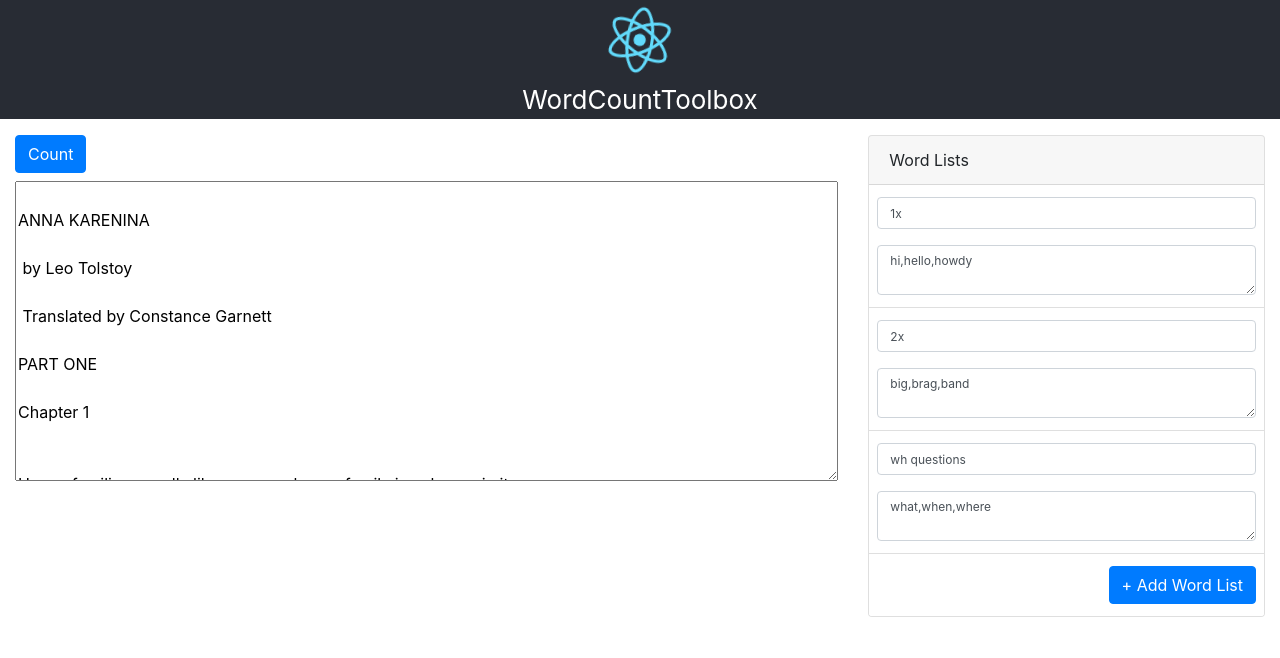
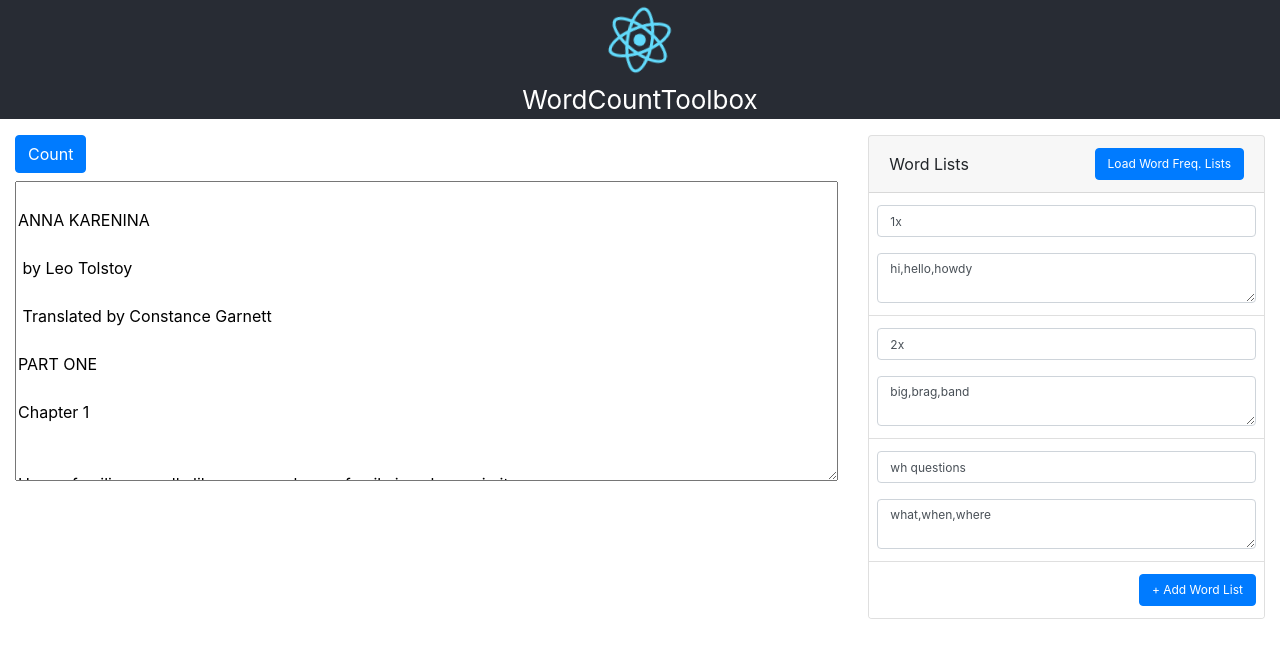
Before and after one commit to ehsabd/wordcounttoolbox, a React (Create React App) app: page / in a window 1280 px wide. Shown: the top 658 px of the page. Built offline with nearby package versions, Linux system fonts and the light colour scheme.

Commit message:
add button and install axios

```diff
--- a/package.json
+++ b/package.json
@@ -6,6 +6,7 @@
     "@testing-library/jest-dom": "^5.11.8",
     "@testing-library/react": "^11.2.2",
     "@testing-library/user-event": "^12.6.0",
+    "axios": "^0.21.1",
     "bootstrap": "^4.5.3",
     "randomcolor": "^0.6.2",
     "react": "^17.0.1",
--- a/src/App.css
+++ b/src/App.css
@@ -33,7 +33,7 @@
   }
 }
 
-.word-lists input, .word-lists textarea{
+.word-lists input, .word-lists textarea, .word-lists button{
   font-size: 12px !important;
 }
 
--- a/src/App.js
+++ b/src/App.js
@@ -23,6 +23,7 @@ class App extends Component {
     this.wordListItemChanged = this.wordListItemChanged.bind(this);
     this.textChanged = this.textChanged.bind(this);
     this.addWordList = this.addWordList.bind(this);
+    this.loadWordFreqLists = this.loadWordFreqLists.bind(this);
   }
 
   wordListItemChanged(index, label, words) {
@@ -34,6 +35,10 @@ class App extends Component {
 
   addWordList(){
     this.saveWordLists(this.state.wordLists.concat({}));
+  }
+
+  loadWordFreqLists(){
+    // TODO
   }
 
   textChanged(e) {
@@ -53,7 +58,7 @@ class App extends Component {
              <WordCounter textChanged={this.textChanged} text={this.state.text} wordLists={this.state.wordLists}></WordCounter>
             </div>
             <div className="col-sm-4">
-              <WordListsContainer addWordList={this.addWordList} itemChanged={this.wordListItemChanged} wordLists={this.state.wordLists}></WordListsContainer>
+              <WordListsContainer addWordList={this.addWordList} loadWordFreqLists={this.loadWordFreqLists} itemChanged={this.wordListItemChanged} wordLists={this.state.wordLists}></WordListsContainer>
             </div>
           </div>
 
--- a/src/WordLists.js
+++ b/src/WordLists.js
@@ -5,11 +5,13 @@ class WordListsContainer extends Component {
     render() {
       return (
 
-        <div className="card mb-2">
+        <div className="card mb-2 word-lists">
           <div className="card-header">
-            Word Lists
-        </div>
-        <ul className="list-group list-group-flush word-lists">
+            <div className="d-flex flex-row justify-content-between align-items-center">
+               Word Lists
+             <button className="btn btn-primary" onClick={this.props.loadWordFreqLists}>Load Word Freq. Lists</button></div>
+          </div>
+        <ul className="list-group list-group-flush">
           {
             this.props.wordLists.map((item, index) => {
 
```
Also changed, not shown: 1 other file (tests, documents, lock files or other folders).
